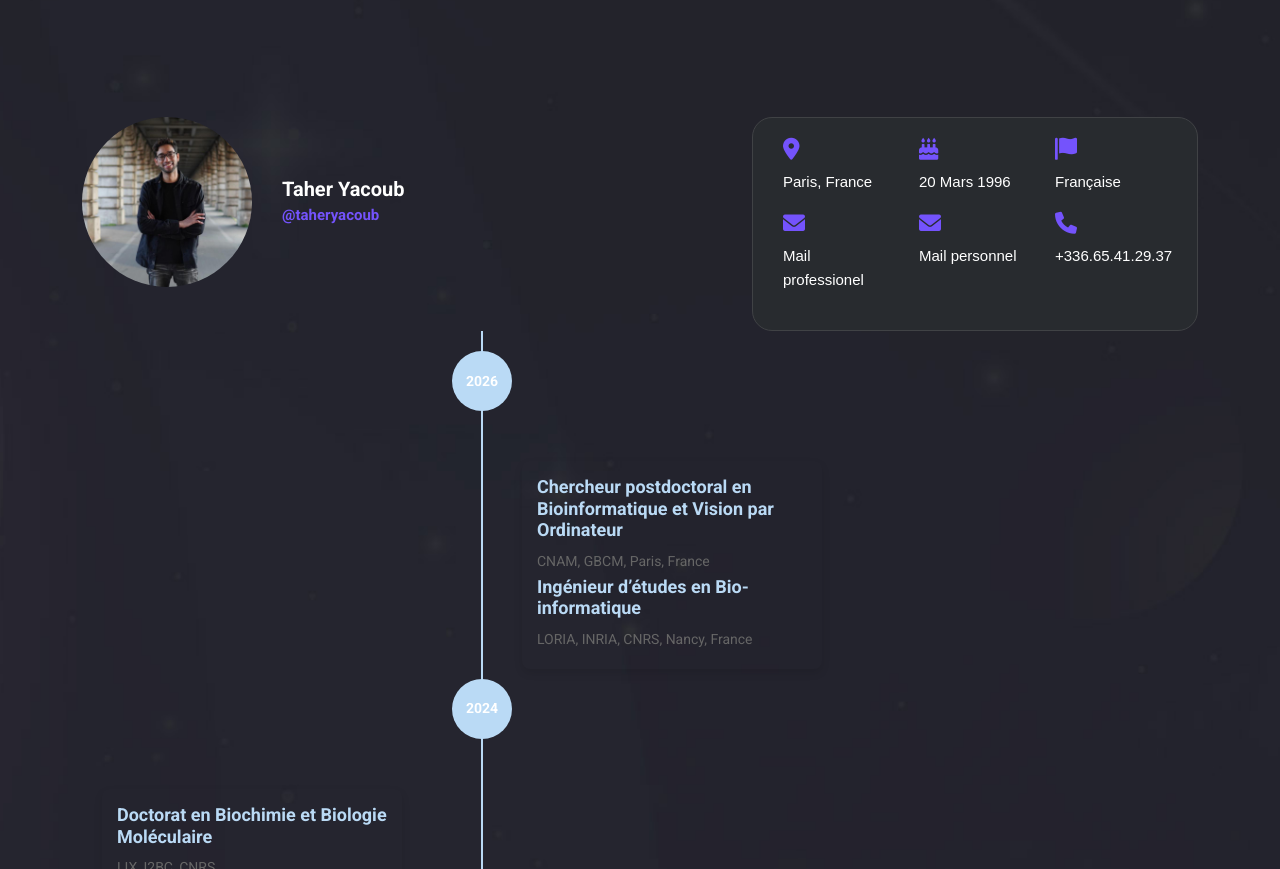
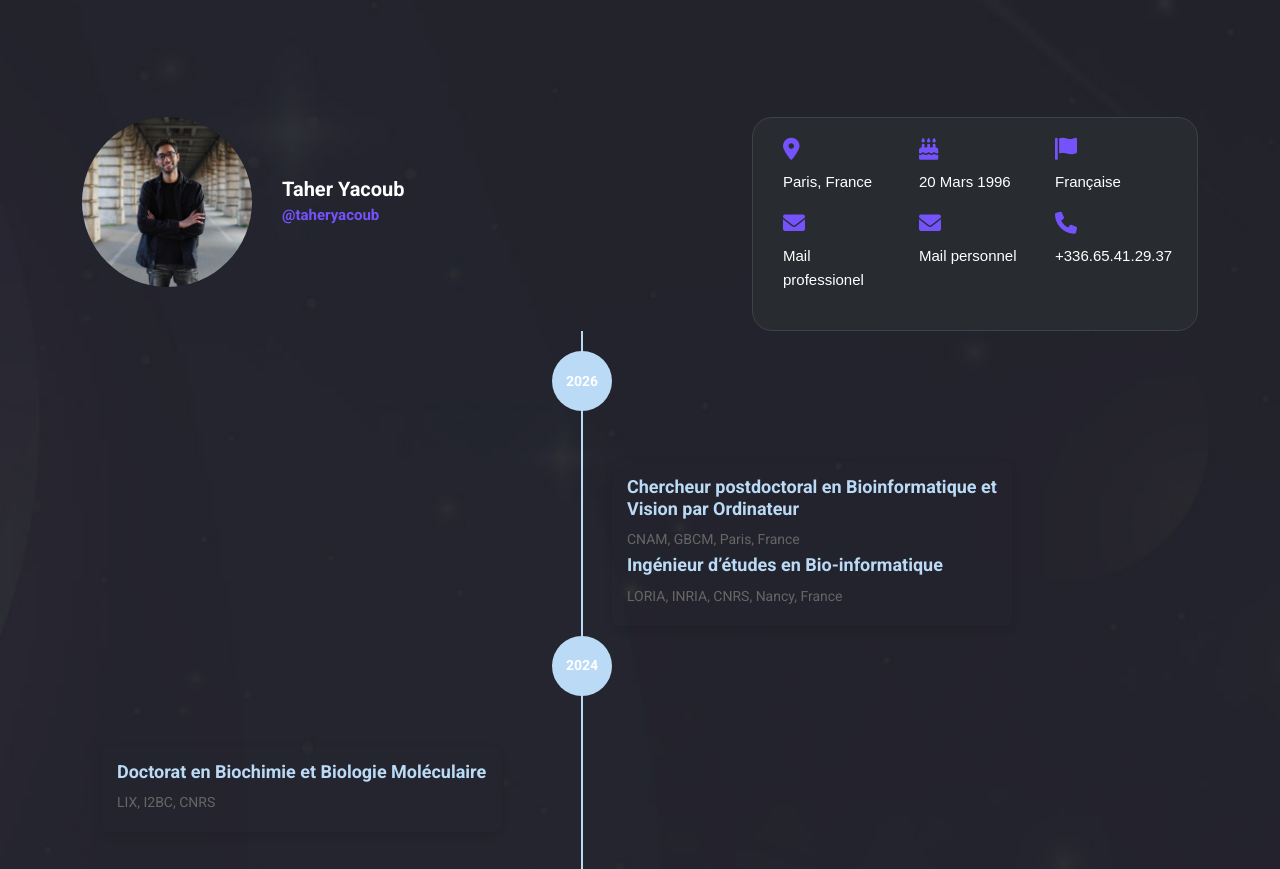
Before and after one commit to margauxhaering/taher, a plain HTML site: page cv.html in a window 1280 px wide. Shown: the part 83-952 px from the top of the page. Drawn offline with nearby package versions, Linux system fonts and the light colour scheme.

Commit message:
update style cv

```diff
--- a/assets/css/main.css
+++ b/assets/css/main.css
@@ -2004,8 +2004,8 @@ timeline cv
 
 .timeline-container {
   position: relative;
-  width: 80%;
-  max-width: 800px;
+  width: 100%;
+  max-width: 1000px;
   padding: 20px;
   padding-top: 50px;
 }
@@ -2035,7 +2035,7 @@ timeline cv
 .timeline-content {
   display: flex;
   align-items: center;
-  width: calc(50% - 40px);
+  width: calc(50% - 30px);
 }
 
 .timeline-bubble {
@@ -2060,7 +2060,7 @@ timeline cv
   padding: 15px;
   border-radius: 8px;
   box-shadow: 0 4px 8px rgba(0, 0, 0, 0.1);
-  max-width: 300px;
+  max-width: 400px;
 }
 
 .timeline-info h4 {
```
